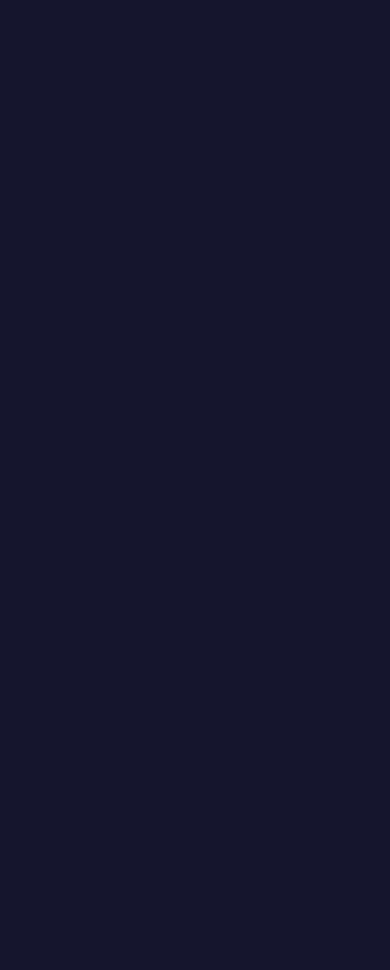
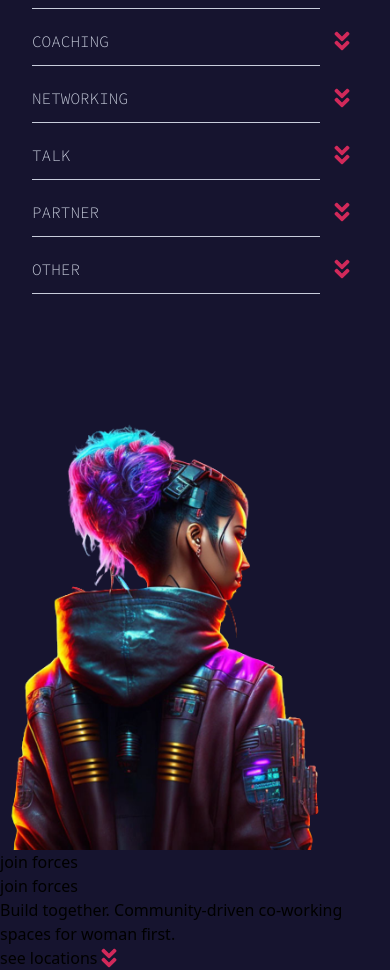
Before and after one commit to VicThorMetaNode/GirleekConnect, a React (Vite) app in the folder client/: page / in a window 390 px wide. Shown: the part 1120-2090 px from the top of the page. Before the commit the page ends 907 px from the top, so only its background shows below. Built offline with nearby package versions, Linux system fonts and the light colour scheme; a web font is replaced by a local one.

Commit message:
agenda banner design + agenda btn animation + join force layout before design

```diff
--- a/client/src/assets/index.js
+++ b/client/src/assets/index.js
@@ -1,6 +1,9 @@
 import gk from './gk.png'
 import girleek1 from './girleek1.png'
+import girleek4 from './girleek4.png'
+
 import flip from './flip.png'
+
 
 
 
@@ -8,5 +11,6 @@ import flip from './flip.png'
 export {
 gk,
 girleek1,
+girleek4,
 flip
 }
--- /dev/null
+++ b/client/src/components/AgendaProps.jsx
@@ -0,0 +1,34 @@
+import React, { useState } from "react";
+
+import { FaAngleDoubleUp, FaAngleDoubleDown } from "react-icons/fa";
+const AgendaProps = ({ eventName, desc }) => {
+  const [showEvent, setShowEvent] = useState(false);
+  return (
+    <div className="mb-5">
+      <div className="flex justify-between w-[90%] ">
+        <p className="whitespace-nowrap uppercase font-btn text-alt-white text-base font-light">
+          {eventName}
+        </p>
+        <button onClick={() => setShowEvent(!showEvent)}>
+          {showEvent ? (
+            <FaAngleDoubleUp size="1.5rem" className="text-gray" />
+          ) : (
+            <FaAngleDoubleDown size="1.5rem" className="text-pink" />
+          )}
+        </button>
+      </div>
+      <div className="w-[80%] mt-1 ">
+        {showEvent && (
+          <p className="font-mainCond text-md font-extralight text-alt-white">
+            {desc}
+          </p>
+        )}
+      </div>
+      <div className="flex justify-left mt-3">
+        <hr className="text-alt-white w-[18rem] " />
+      </div>
+    </div>
+  );
+};
+
+export default AgendaProps;
--- /dev/null
+++ b/client/src/components/JoinProps.jsx
@@ -0,0 +1,46 @@
+import React, { useState } from "react";
+import { FaAngleDoubleUp, FaAngleDoubleDown } from "react-icons/fa";
+
+const JoinProps = ({
+  src,
+  alt,
+  imgClassName,
+  btnTitle,
+  codeBar,
+  title,
+  desc,
+}) => {
+  const [showLocation, setShowLocation] = useState(false);
+  return (
+    <div>
+      <div>
+        <img src={src} alt={alt} className={imgClassName} />
+      </div>
+      <div className="container">
+        <div>
+          <div>
+            <p>{codeBar}</p>
+          </div>
+          <div>
+            <p>{title}</p>
+            <p>{desc}</p>
+          </div>
+          <div>
+            <button onClick={() => setShowLocation(!showLocation)}>
+              {showLocation ? (
+                <FaAngleDoubleUp size="1.5rem" className="text-gray" />
+              ) : (
+                <div className="flex">
+                  <p>{btnTitle}</p>
+                  <FaAngleDoubleDown size="1.5rem" className="text-pink" />
+                </div>
+              )}
+            </button>
+          </div>
+        </div>
+      </div>
+    </div>
+  );
+};
+
+export default JoinProps;
--- a/client/src/components/index.js
+++ b/client/src/components/index.js
@@ -4,3 +4,5 @@ export { default as CustomButton } from './CustomButton';
 export { default as HeroBanner } from './HeroBanner';
 export { default as ShortPropsCourse} from './ShortPropsCourse';
 export { default as EventArticleProps} from './EventArticleProps';
+export { default as AgendaProps} from './AgendaProps';
+export { default as JoinProps} from './JoinProps';
--- a/client/src/pages/LandingPage.jsx
+++ b/client/src/pages/LandingPage.jsx
@@ -1,10 +1,12 @@
 import React from "react";
 import HeroBanner from "../components/HeroBanner";
-import { girleek1 } from "../assets/index";
+import { girleek1, girleek4 } from "../assets/index";
 import {
   ShortPropsCourse,
   CustomButton,
   EventArticleProps,
+  AgendaProps,
+  JoinProps,
 } from "../components";
 import { ImPlay2 } from "react-icons/im";
 const LandingPage = () => {
@@ -52,6 +54,58 @@ const LandingPage = () => {
             desc="Id labore recusandae non ipsam dolorum qui voluptate tempore ea quaerat delectus? Sit voluptas sunt et illo consequatur et ratione ratione ut distinctio officia et aliquam nesciunt. Ut eligendi porro eum iste consequatur cum aliquam recusandae ut sunt sapiente est autem illum est totam omnis aut mollitia earum. Et omnis accusamus qui repellendus sint et animi voluptate aut debitis labore."
           />
         </div>
+        <div className="flex flex-col justify-left ml-8 mt-6 mb-10">
+          <p className="whitespace-nowrap uppercase font-title text-alt-white text-3xl">
+            AGENDA:
+          </p>
+          <div>
+            <AgendaProps
+              eventName="masterclass"
+              desc="Ut eligendi porro eum iste consequatur cum aliquam recusandae ut sunt sapiente est autem illum est totam omnis aut mollitia earum."
+            />
+            <AgendaProps
+              eventName="webinar"
+              desc="Ut eligendi porro eum iste consequatur cum aliquam recusandae ut sunt sapiente est autem illum est totam omnis aut mollitia earum."
+            />
+            <AgendaProps
+              eventName="workshop"
+              desc="Ut eligendi porro eum iste consequatur cum aliquam recusandae ut sunt sapiente est autem illum est totam omnis aut mollitia earum."
+            />
+            <AgendaProps
+              eventName="coaching"
+              desc="Ut eligendi porro eum iste consequatur cum aliquam recusandae ut sunt sapiente est autem illum est totam omnis aut mollitia earum."
+            />
+            <AgendaProps
+              eventName="networking"
+              desc="Ut eligendi porro eum iste consequatur cum aliquam recusandae ut sunt sapiente est autem illum est totam omnis aut mollitia earum."
+            />
+            <AgendaProps
+              eventName="talk"
+              desc="Ut eligendi porro eum iste consequatur cum aliquam recusandae ut sunt sapiente est autem illum est totam omnis aut mollitia earum."
+            />
+            <AgendaProps
+              eventName="partner"
+              desc="Ut eligendi porro eum iste consequatur cum aliquam recusandae ut sunt sapiente est autem illum est totam omnis aut mollitia earum."
+            />
+            <AgendaProps
+              eventName="other"
+              desc="Ut eligendi porro eum iste consequatur cum aliquam recusandae ut sunt sapiente est autem illum est totam omnis aut mollitia earum."
+            />
+          </div>
+        </div>
+        <div>
+          <JoinProps
+            src={girleek4}
+            alt={"image woman"}
+            imgClassName={"w-full md:w-700px"}
+            btnTitle={"see locations"}
+            codeBar={"join forces"}
+            title={"join forces"}
+            desc={
+              "Build together. Community-driven co-working spaces for woman first."
+            }
+          />
+        </div>
       </section>
     </>
   );
```
